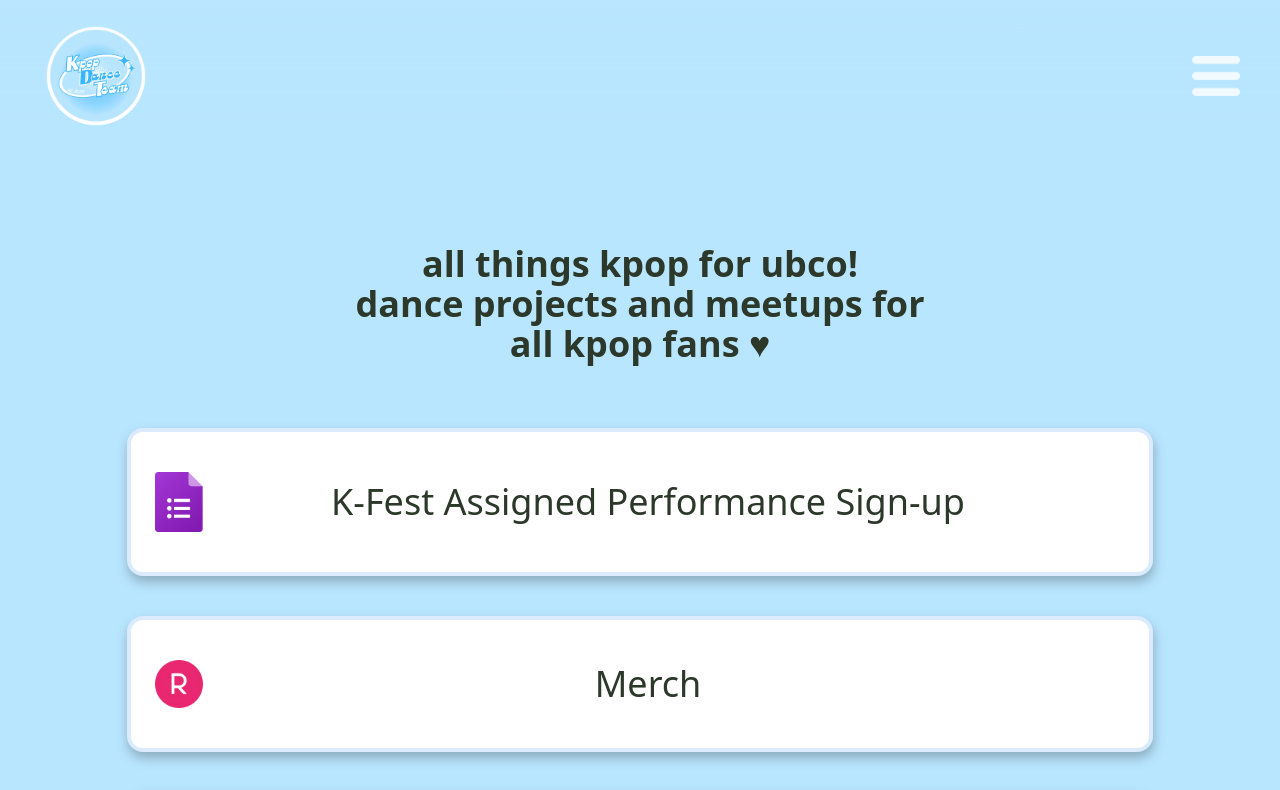
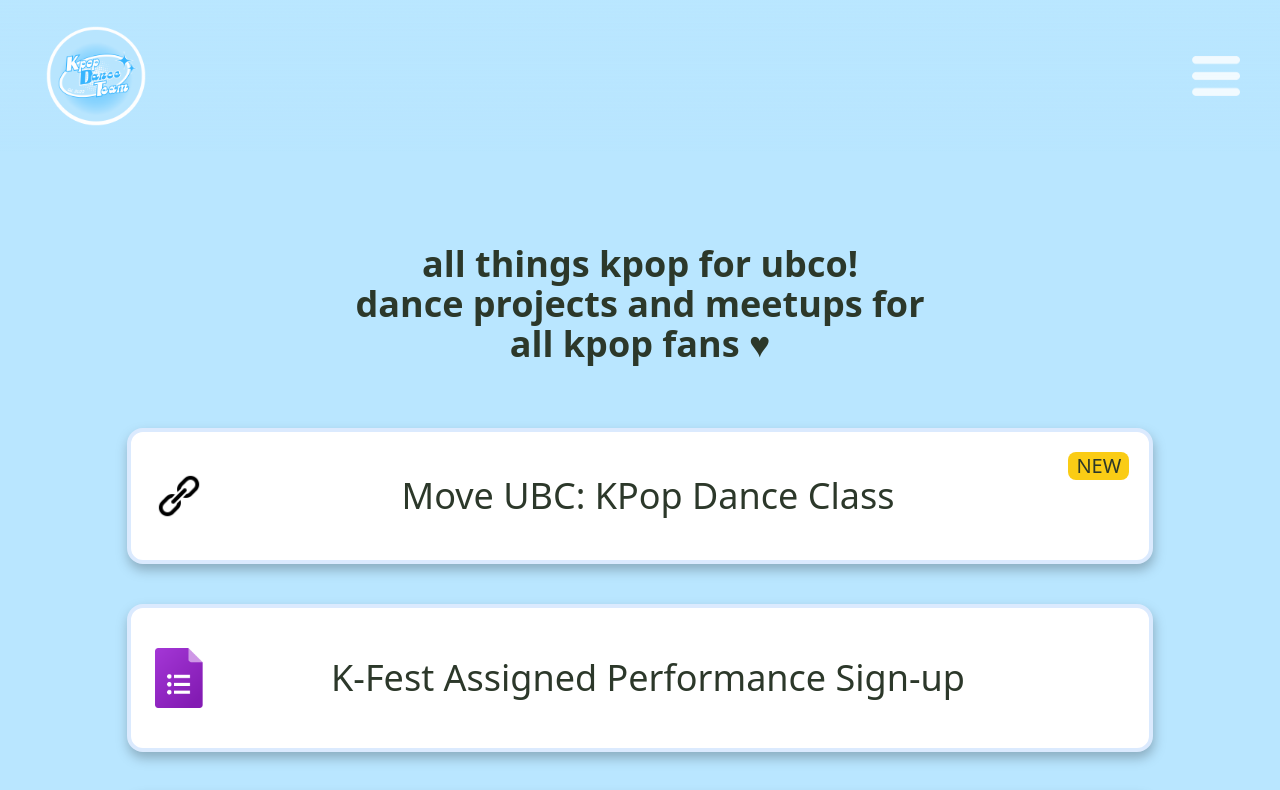
Before and after one commit to kdtsuo/kdtsuo.github.io, a React (Create React App) app: page / in a window 1280 px wide. Shown: the top 790 px of the page. Built offline with nearby package versions, Linux system fonts and the light colour scheme.

Commit message:
Add new quick link for UBC KPop Dance Class in QuickLinks component

```diff
--- a/src/components/QuickLinks.js
+++ b/src/components/QuickLinks.js
@@ -5,12 +5,19 @@
 import discordlogo from '../imgs/icons/discordcolorlogo.png';
 import addsonglogo from '../imgs/icons/addsonglogo.png';
 import googleformsicon from '../imgs/icons/googleformsicon.png';
+import linklogo from '../imgs/icons/linklogo.png';
 
 
 const QuickLinks = () => {
     const quickLinks = [];
 
     const addQuickLink = (image, text, link, isOpen, isNew) => quickLinks.push({ image, text, link, isOpen, isNew });
+
+    addQuickLink(linklogo,
+        'Move UBC: KPop Dance Class',
+        'https://anc.ca.apm.activecommunities.com/ubcokanagan/activity/search/detail/46671?onlineSiteId=0&from_original_cui=true',
+        true,
+        true);
 
     addQuickLink(
         googleformsicon,
```
Also changed, not shown: src/imgs/icons/linklogo.png (added).
